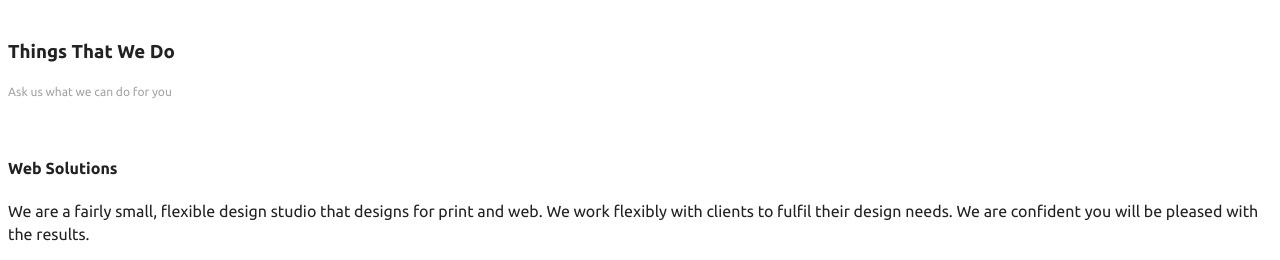
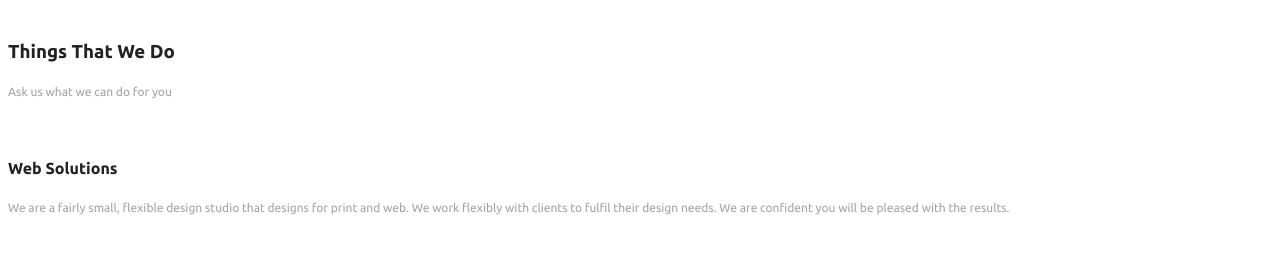
Before and after one commit to brunaguarizo/project1_lab02B_3, a website: page index.html in a window 1280 px wide. Shown: the part 540-800 px from the top of the page. Drawn offline with Linux system fonts and the light colour scheme.

Commit message:
Paragraph styling in section 03

```diff
--- a/css/style.css
+++ b/css/style.css
@@ -51,6 +51,11 @@ html {
   font-style: regular ;
   font-size: 12px ;
   color: #A3A3A3;
+}
+
+.service__box p{
+  color:#A3A3A3;
+  font-size: 12px;
 }
 
 
```
